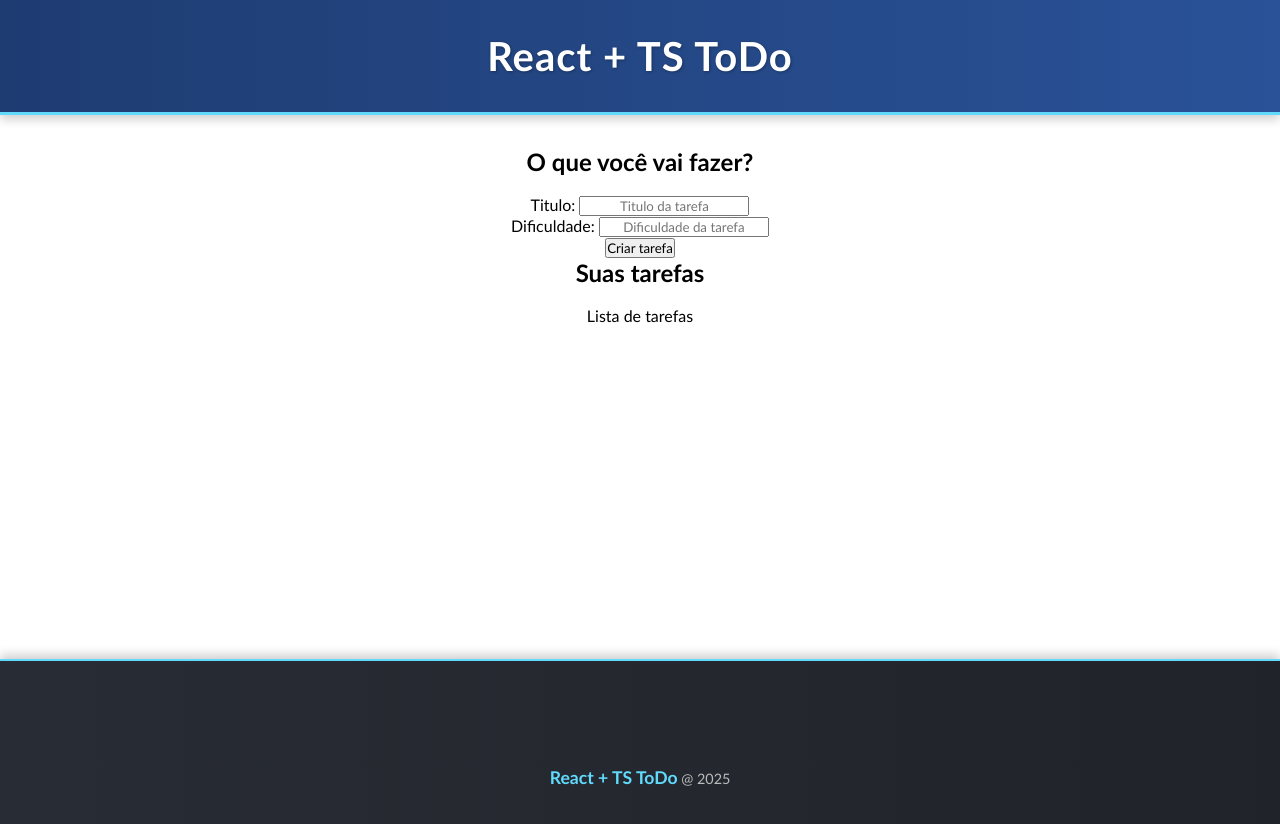
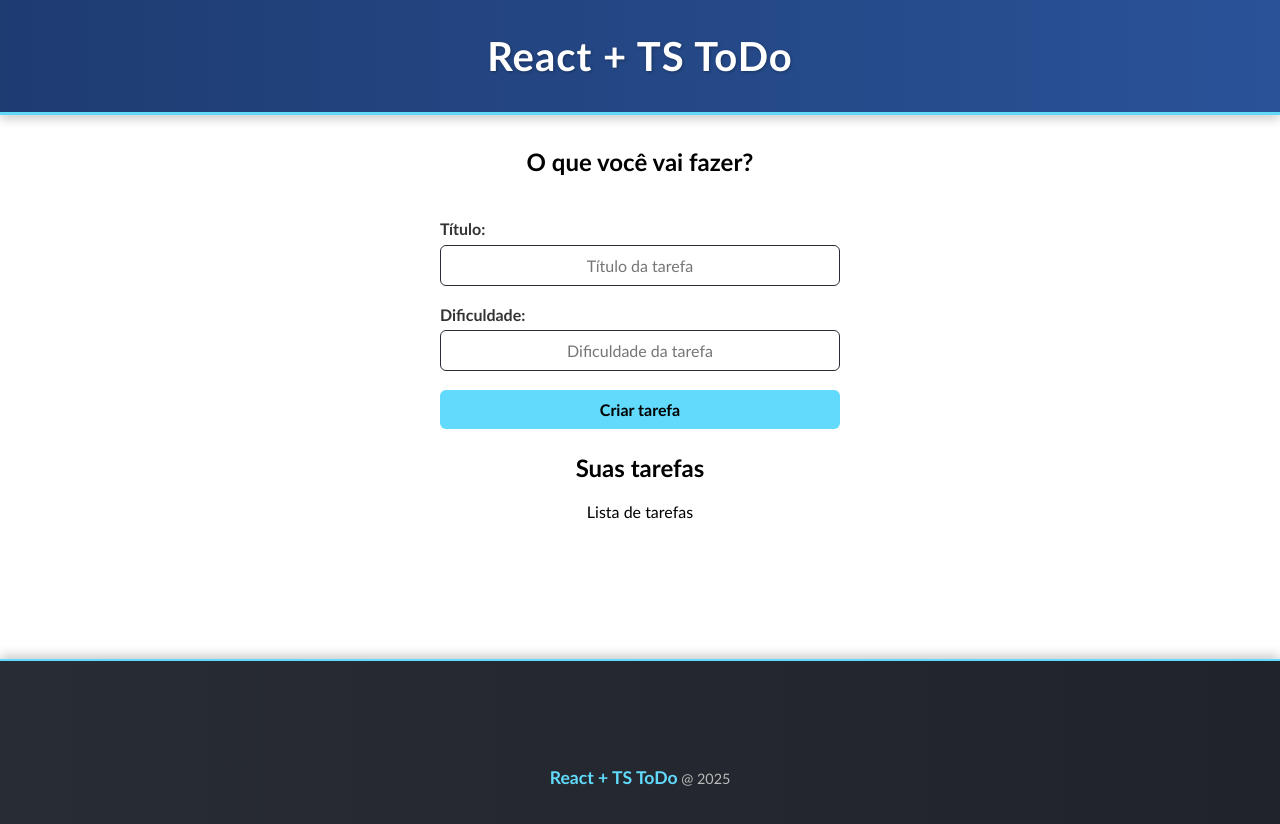
Before and after one commit to gabrielsrpp/ToDoList-React, a React (Create React App) app in the folder base_todo_react/: page / in a window 1280 px wide. Shown: the top 824 px of the page. Built offline with nearby package versions, Linux system fonts and the light colour scheme.

Commit message:
Ações do formulario

```diff
--- a/base_todo_react/src/App.tsx
+++ b/base_todo_react/src/App.tsx
@@ -1,4 +1,4 @@
-import React from 'react';
+import React, {useState, ChangeEvent, FormEvent, useEffect} from 'react';
 
 // components
 import Header from './components/Header';
@@ -8,6 +8,9 @@ import TaskList from './components/TaskList';
 
 // css
 import styles from './App.module.css';
+
+// interface
+import {ITask} from "./interfaces/Task";
 
 function App() {
   return (
@@ -21,6 +24,7 @@ function App() {
         </div>
 
         <div>
+          <div></div>
           <h2>Suas tarefas</h2>
           <TaskList/>
         </div>
--- /dev/null
+++ b/base_todo_react/src/components/TaskForm.module.css
@@ -0,0 +1,60 @@
+.form {
+  display: flex;
+  flex-direction: column;
+  max-width: 400px;
+  margin: 0 auto;
+  gap: 1.2em;
+  padding: 1.5em;
+  background-color: #fff;
+}
+
+.input_container {
+  display: flex;
+  flex-direction: column;
+  align-items: flex-start;
+}
+
+.input_container label {
+  font-weight: bold;
+  margin-bottom: 0.4em;
+  color: #333;
+  font-size: 1rem;
+}
+
+.input_container input[type="text"],
+.input_container input[type="number"] {
+  width: 100%;
+  padding: 10px 12px;
+  border: 1px solid #282c34;
+  border-radius: 6px;
+  font-size: 1rem;
+  box-sizing: border-box;
+}
+
+.input_container input[type="number"]::-webkit-inner-spin-button,
+.input_container input[type="number"]::-webkit-outer-spin-button {
+  -webkit-appearance: none;
+  margin: 0;
+}
+
+
+.input_container input[type="number"] {
+  -moz-appearance: textfield;
+}
+
+.form input[type="submit"] {
+  padding: 10px 0;
+  background-color: #61dafb;
+  border: none;
+  color: #000;
+  font-weight: bold;
+  font-size: 1rem;
+  border-radius: 6px;
+  cursor: pointer;
+  transition: background-color 0.3s ease;
+}
+
+.form input[type="submit"]:hover {
+  background-color: #21a1f1;
+  color: #fff;
+}
--- a/base_todo_react/src/components/TaskForm.tsx
+++ b/base_todo_react/src/components/TaskForm.tsx
@@ -1,21 +1,47 @@
-import React from 'react'
+import React, { ChangeEvent, useState } from 'react'
+
+// css
+import styles from "./TaskForm.module.css"
 
 interface Props  {
   btnText: string
 }
 
 const TaskForm = ({btnText}: Props) => {
-  return <form>
-    <div>
-      <label htmlFor="title">Titulo: </label>
-      <input type='text' name='title' placeholder='Titulo da tarefa'/>
-    </div>
-    <div>
-      <label htmlFor="difficulty">Dificuldade: </label>
-      <input type='text' name='difficulty' placeholder='Dificuldade da tarefa'/>
-    </div>
-    <input type="submit" value={btnText}/>
-  </form>
+
+
+
+
+
+const [id, setId] = useState<number>(0)
+const [title, setTitle] = useState<string>("")
+const [difficulty, setDifficulty] = useState<number>(0);
+
+const addTaskHandler = () => {}
+
+const handleChange = (e: ChangeEvent<HTMLInputElement>) => {
+  if(e.target.name === "title") {
+    setTitle(e.target.value)
+  } else {
+    setDifficulty(parseInt(e.target.value))
+  }
+  console.log(title);
+  console.log(difficulty);
+};
+
+  return <form onSubmit={addTaskHandler} className={styles.form}>
+  <div className={styles.input_container}>
+    <label htmlFor="title">Título:</label>
+    <input type="text" id="title" placeholder="Título da tarefa" onChange={handleChange}/>
+  </div>
+
+  <div className={styles.input_container}>
+    <label htmlFor="difficulty">Dificuldade:</label>
+    <input type="number" id="difficulty" placeholder="Dificuldade da tarefa" onChange={handleChange}/>
+  </div>
+
+  <input type="submit" value={btnText} />
+</form>
 }
 
 export default TaskForm
--- /dev/null
+++ b/base_todo_react/src/interfaces/Task.ts
@@ -0,0 +1,5 @@
+export interface ITask {
+    id: number;
+    title: string;
+    difficulty: number;
+}
```
